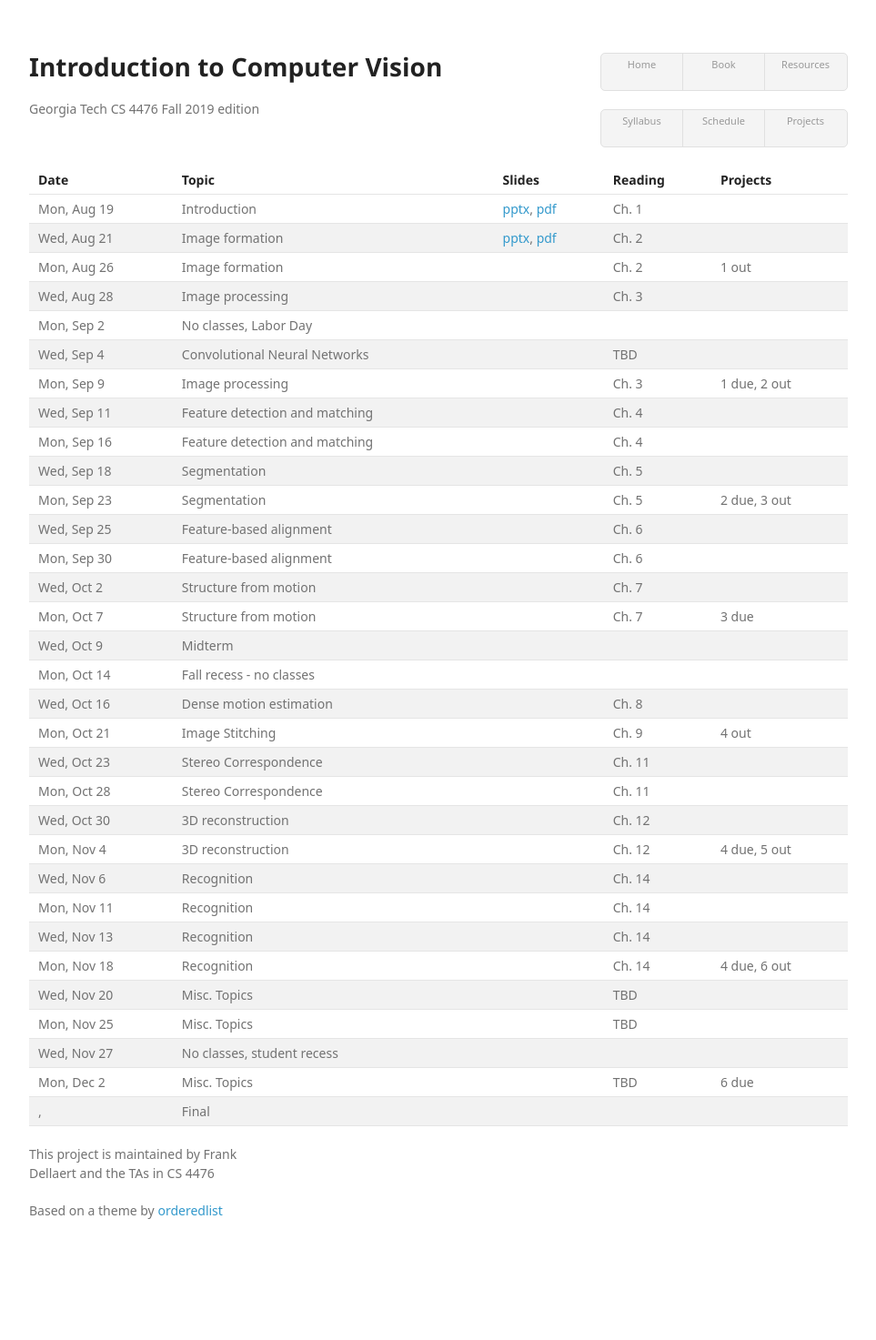
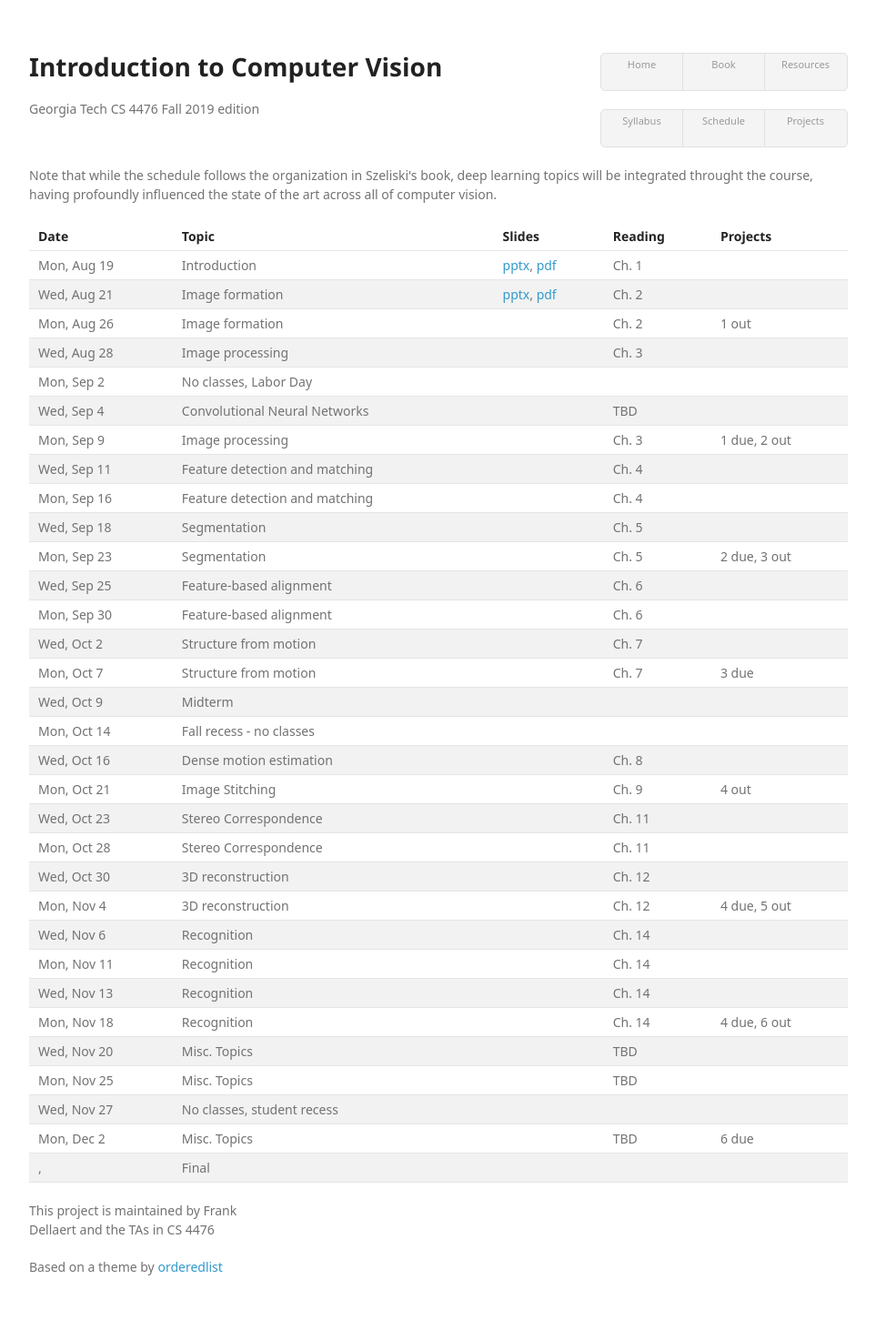
Before and after one commit to dellaert/19F-4476, a Jekyll site: the page built from schedule.html, in a window 1280 px wide. Shown: the whole page at 91% size, without its empty margins (158-1121 px from the left). Built offline with Jekyll 4.4.1, drawn with Linux system fonts in a browser that asks for light colours; some web fonts are replaced; before the commit the page ends 1411 px from its top, so only the background shows below that.

Commit message:
deep learning note

```diff
--- a/schedule.html
+++ b/schedule.html
@@ -2,7 +2,7 @@
 layout: vertical
 title: Schedule
 ---
-
+<p>Note that while the schedule follows the organization in Szeliski's book, deep learning topics will be integrated throught the course, having profoundly influenced the state of the art across all of computer vision.</p>
 <!--table border="1"-->
 <table>
   <thead>
```
